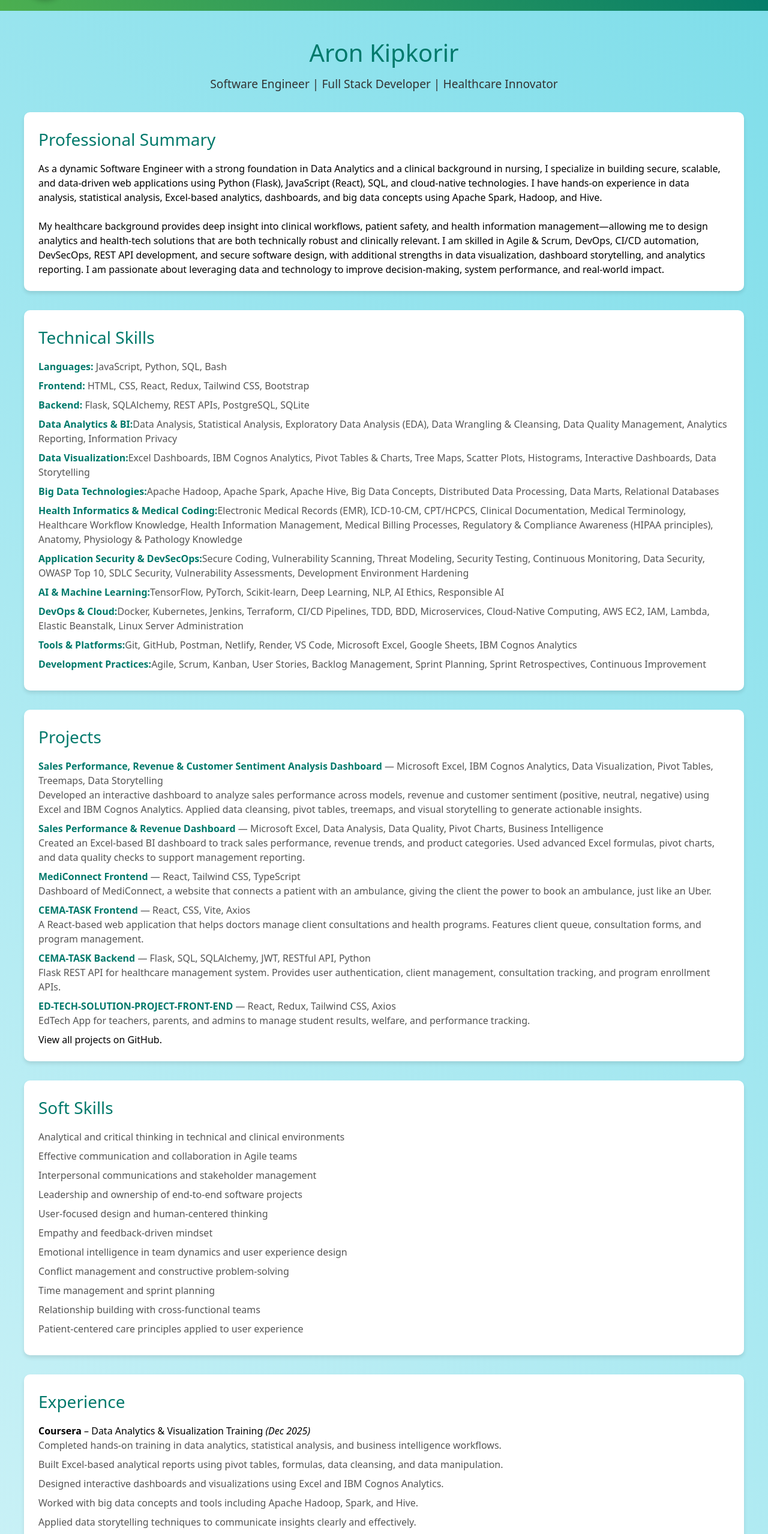
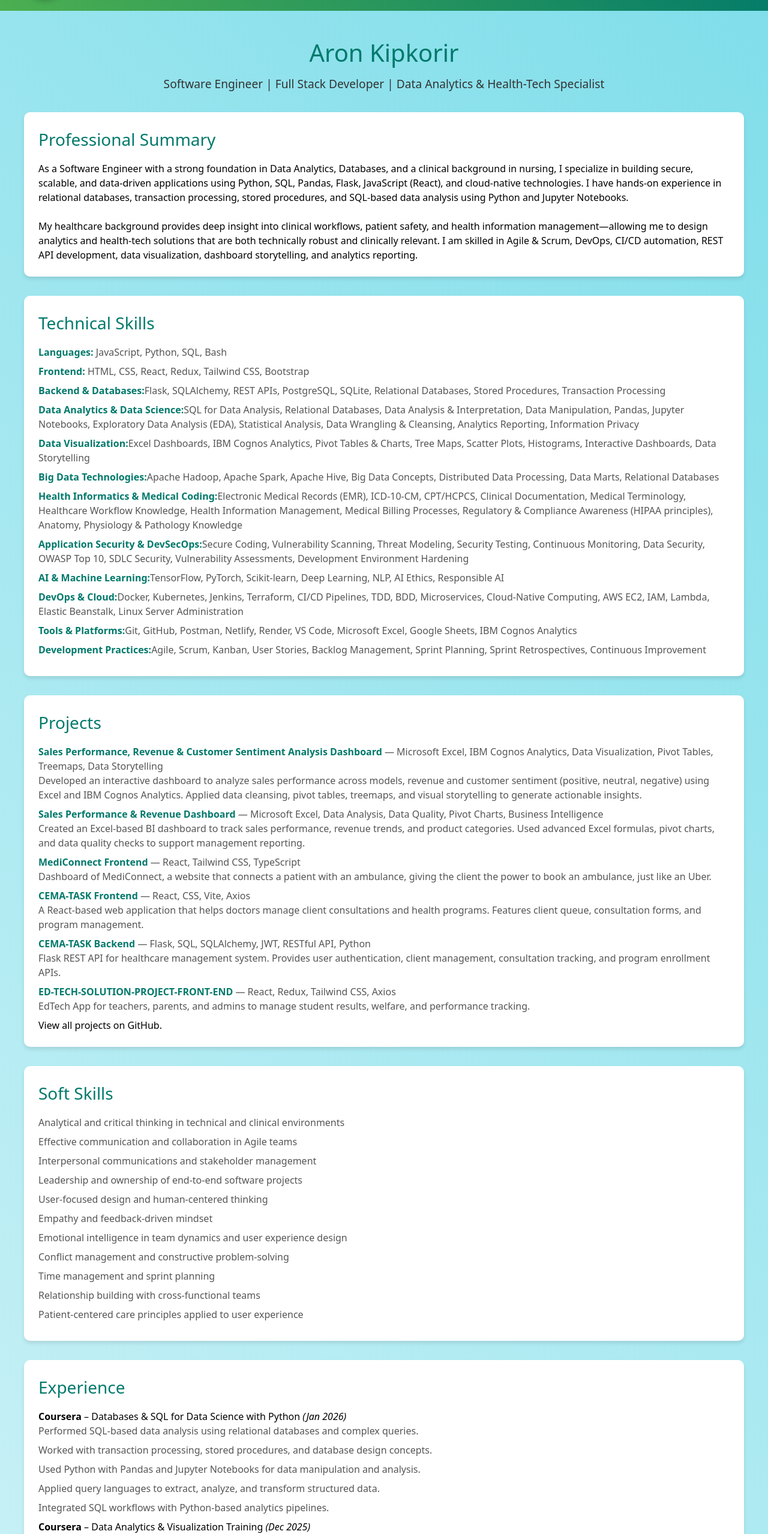
Before and after one commit to ARVLEMED/Aron-Portfolio, a React (Create React App) app: page /resume in a window 1280 px wide. Shown: the part 92-2649 px from the top of the page at 60% size. Built offline with nearby package versions, Linux system fonts and the light colour scheme.

Commit message:
Update:updates skills,certification,resume and home pages

```diff
--- a/src/components/CertificationsPage.js
+++ b/src/components/CertificationsPage.js
@@ -4,8 +4,18 @@ import { ThemeContext } from '../App';
 import './Certifications.css';
 
 const certifications = [
+  {
+  id: 1,
+  title: 'Databases and SQL for Data Science with Python',
+  issuer: 'Coursera',
+  date: 'January 2026',
+  description:
+    'Completed hands-on training in SQL and relational databases for data science, covering data analysis, data manipulation, transaction processing, stored procedures, query languages, and database concepts using Python, Pandas, and Jupyter Notebooks.',
+  link: 'https://www.coursera.org/account/accomplishments/certificate/SGNPPSD0UUWM',
+},
+
     {
-    id: 1,
+    id: 2,
     title: 'Introduction to Data Analytics',
     issuer: 'Coursera',
     date: 'December 2025',
@@ -14,7 +24,7 @@ const certifications = [
     link: 'https://www.coursera.org/account/accomplishments/certificate/NF7QC1YAVF2H',
   },
   {
-    id: 2,
+    id: 3,
     title: 'Excel Basics for Data Analysis',
     issuer: 'Coursera',
     date: 'December 2025',
@@ -23,7 +33,7 @@ const certifications = [
     link: 'https://www.coursera.org/account/accomplishments/certificate/WDRDP6X1PVA2',
   },
   {
-    id: 3,
+    id: 4,
     title: 'Data Visualization & Dashboards with Excel and Cognos',
     issuer: 'Coursera',
     date: 'December 2025',
@@ -33,7 +43,7 @@ const certifications = [
   },
 
   {
-    id: 4,
+    id: 5,
     title: 'Medical Billing and Coding Essentials',
     issuer: 'Coursera',
     date: 'December 2025',
@@ -42,7 +52,7 @@ const certifications = [
     link: 'https://www.coursera.org/account/accomplishments/specialization/certificate/651VG13XFW1J',
   },
   {
-    id: 5,
+    id: 6,
     title: 'Introduction to Agile Development and Scrum',
     issuer: 'Coursera',
     date: 'November 2025',
@@ -51,7 +61,7 @@ const certifications = [
     link: 'https://www.coursera.org/account/accomplishments/certificate/J1Y0K3ZVGQS1',
   },
   {
-    id: 6,
+    id: 7,
     title: 'Introduction to DevOps',
     issuer: 'Coursera',
     date: 'November 2025',
@@ -60,7 +70,7 @@ const certifications = [
     link: 'https://www.coursera.org/account/accomplishments/certificate/U4IS2CVANF1I',
   },
   {
-    id: 7,
+    id: 8,
     title: 'Application Security for Developers and DevOps Professionals',
     issuer: 'Coursera',
     date: 'November 2025',
@@ -69,7 +79,7 @@ const certifications = [
     link: 'https://www.coursera.org/account/accomplishments/certificate/CFRX1AMXAZWE',
   },
   {
-    id: 8,
+    id: 9,
     title: 'Artificial Intelligence Launchpad',
     issuer: 'Moringa School',
     date: 'October 2025',
@@ -78,7 +88,7 @@ const certifications = [
     link: 'https://moringa.my.salesforce-sites.com/certificateStatus?id=a0PQ200000MtHduMAF',
   },
   {
-    id: 9,
+    id: 10,
     title: 'AWS Academy Graduate - Cloud Foundations',
     issuer: 'Amazon Web Services (AWS)',
     date: 'June 2025',
@@ -86,7 +96,7 @@ const certifications = [
     link: 'https://www.credly.com/badges/4f87d4a2-80d7-44fc-ae0a-8d04ad75b477/linked_in_profile',
   },
   {
-    id: 10,
+    id: 11,
     title: 'Full Stack Web Development',
     issuer: 'Moringa School',
     date: 'March 2025',
@@ -95,7 +105,7 @@ const certifications = [
     link: '/Certificates/aron_kipkorir_moringa_software_engineering_cert.png',
   },
   {
-    id: 11,
+    id: 12,
     title: 'Data Visualization',
     issuer: 'freeCodeCamp',
     date: 'June 2025',
@@ -103,7 +113,7 @@ const certifications = [
     link: 'https://www.freecodecamp.org/certification/fcc48dfc922-8d03-480b-a201-002e5d015f2b/data-visualization',
   },
   {
-    id: 12,
+    id: 13,
     title: 'Front End Development Libraries',
     issuer: 'freeCodeCamp',
     date: 'June 2025',
@@ -111,7 +121,7 @@ const certifications = [
     link: 'https://www.freecodecamp.org/certification/fcc48dfc922-8d03-480b-a201-002e5d015f2b/front-end-development-libraries',
   },
   {
-    id: 13,
+    id: 14,
     title: 'JavaScript Algorithms and Data Structures',
     issuer: 'freeCodeCamp',
     date: 'May 2025',
@@ -120,7 +130,7 @@ const certifications = [
     link: 'https://www.freecodecamp.org/certification/fcc48dfc922-8d03-480b-a201-002e5d015f2b/javascript-algorithms-and-data-structures-v8',
   },
   {
-    id: 14,
+    id: 15,
     title: 'Responsive Web Design',
     issuer: 'freeCodeCamp',
     date: 'April 2025',
@@ -128,7 +138,7 @@ const certifications = [
     link: 'https://www.freecodecamp.org/certification/fcc48dfc922-8d03-480b-a201-002e5d015f2b/responsive-web-design',
   },
   {
-    id: 15,
+    id: 16,
     title: 'Bachelor of Science in Nursing',
     issuer: 'Daystar University',
     date: 'November 2023',
--- a/src/components/Homepage.js
+++ b/src/components/Homepage.js
@@ -8,7 +8,8 @@ const Home = () => {
     <div className="home">
       <div className="home-content">
         <h1>Hi, I'm Aron Kipkorir</h1>
-        <p>Software Engineer | Full Stack Developer | Healthcare Innovator</p>
+        <p>Software Engineer | Full Stack Developer | Data Analytics & Health-Tech Specialist</p>
+
 
         <div className="cta-buttons">
           <Link to="/resume" className="btn btn-primary">View My Resume</Link>
--- a/src/components/Resumepage.js
+++ b/src/components/Resumepage.js
@@ -26,7 +26,8 @@ const Resume = () => {
     html2pdf()
       .set({
         margin: [0.2, 0.2, 0.2, 0.2],
-        filename: 'Aron_Kipkorir_Resume.pdf',
+        filename: 'Aron_Kipkorir_Software_Engineer_Data_Analytics_Resume.pdf',
+
         html2canvas: { scale: 1.5, useCORS: true },
         jsPDF: { unit: 'in', format: 'a4', orientation: 'portrait' },
       })
@@ -41,7 +42,8 @@ const Resume = () => {
     <div className={`resume ${darkMode ? 'dark' : ''}`} aria-label="Resume page">
       <motion.header initial={{ opacity: 0 }} animate={{ opacity: 1 }} transition={{ duration: 0.8 }}>
         <h1>Aron Kipkorir</h1>
-        <p>Software Engineer | Full Stack Developer | Healthcare Innovator</p>
+        <p>Software Engineer | Full Stack Developer | Data Analytics & Health-Tech Specialist</p>
+
       </motion.header>
 
       <div ref={resumeRef} className="resume-content">
@@ -50,18 +52,17 @@ const Resume = () => {
         <motion.section className="resume-section" variants={sectionVariants} initial="hidden" animate="visible">
           <h2>Professional Summary</h2>
           <p>
-  As a dynamic Software Engineer with a strong foundation in Data Analytics and a clinical background in nursing,
-  I specialize in building secure, scalable, and data-driven web applications using Python (Flask), JavaScript (React),
-  SQL, and cloud-native technologies. I have hands-on experience in data analysis, statistical analysis, Excel-based
-  analytics, dashboards, and big data concepts using Apache Spark, Hadoop, and Hive.
+  As a Software Engineer with a strong foundation in Data Analytics, Databases, and a clinical background in nursing,
+  I specialize in building secure, scalable, and data-driven applications using Python, SQL, Pandas, Flask,
+  JavaScript (React), and cloud-native technologies. I have hands-on experience in relational databases,
+  transaction processing, stored procedures, and SQL-based data analysis using Python and Jupyter Notebooks.
   <br /><br />
   My healthcare background provides deep insight into clinical workflows, patient safety, and health information
   management—allowing me to design analytics and health-tech solutions that are both technically robust and
-  clinically relevant. I am skilled in Agile & Scrum, DevOps, CI/CD automation, DevSecOps, REST API development,
-  and secure software design, with additional strengths in data visualization, dashboard storytelling, and
-  analytics reporting. I am passionate about leveraging data and technology to improve decision-making,
-  system performance, and real-world impact.
+  clinically relevant. I am skilled in Agile & Scrum, DevOps, CI/CD automation, REST API development,
+  data visualization, dashboard storytelling, and analytics reporting.
 </p>
+
 
         </motion.section>
 
@@ -71,13 +72,25 @@ const Resume = () => {
           <ul>
             <li><strong>Languages:</strong> JavaScript, Python, SQL, Bash</li>
             <li><strong>Frontend:</strong> HTML, CSS, React, Redux, Tailwind CSS, Bootstrap</li>
-            <li><strong>Backend:</strong> Flask, SQLAlchemy, REST APIs, PostgreSQL, SQLite</li>
             <li>
-  <strong>Data Analytics & BI:</strong>
-  Data Analysis, Statistical Analysis, Exploratory Data Analysis (EDA),
-  Data Wrangling & Cleansing, Data Quality Management,
+  <strong>Backend & Databases:</strong>
+  Flask, SQLAlchemy, REST APIs,
+  PostgreSQL, SQLite,
+  Relational Databases,
+  Stored Procedures,
+  Transaction Processing
+</li>
+
+            <li>
+  <strong>Data Analytics & Data Science:</strong>
+  SQL for Data Analysis, Relational Databases,
+  Data Analysis & Interpretation, Data Manipulation,
+  Pandas, Jupyter Notebooks,
+  Exploratory Data Analysis (EDA),
+  Statistical Analysis, Data Wrangling & Cleansing,
   Analytics Reporting, Information Privacy
 </li>
+
 
 <li>
   <strong>Data Visualization:</strong>
@@ -177,8 +190,18 @@ const Resume = () => {
         {/* ===== Experience ===== */}
         <motion.section className="resume-section" variants={sectionVariants} initial="hidden" animate="visible">
           <h2>Experience</h2>
+          <p><strong>Coursera</strong> – Databases & SQL for Data Science with Python <em>(Jan 2026)</em></p>
+<ul>
+  <li>Performed SQL-based data analysis using relational databases and complex queries.</li>
+  <li>Worked with transaction processing, stored procedures, and database design concepts.</li>
+  <li>Used Python with Pandas and Jupyter Notebooks for data manipulation and analysis.</li>
+  <li>Applied query languages to extract, analyze, and transform structured data.</li>
+  <li>Integrated SQL workflows with Python-based analytics pipelines.</li>
+</ul>
+
           <p><strong>Coursera</strong> – Data Analytics & Visualization Training <em>(Dec 2025)</em></p>
 <ul>
+
   <li>Completed hands-on training in data analytics, statistical analysis, and business intelligence workflows.</li>
   <li>Built Excel-based analytical reports using pivot tables, formulas, data cleansing, and data manipulation.</li>
   <li>Designed interactive dashboards and visualizations using Excel and IBM Cognos Analytics.</li>
@@ -232,7 +255,12 @@ const Resume = () => {
         {/* ===== Education ===== */}
         <motion.section className="resume-section" variants={sectionVariants} initial="hidden" animate="visible">
           <h2>Education</h2>
+
           <ul>
+            <li>
+  <strong>Coursera</strong> – Databases and SQL for Data Science with Python <em>(Jan 2026)</em>
+</li>
+
             <li><strong>Coursera</strong> – Introduction to Data Analytics <em>(Dec 2025)</em></li>
 <li><strong>Coursera</strong> – Excel Basics for Data Analysis <em>(Dec 2025)</em></li>
 <li><strong>Coursera</strong> – Data Visualization & Dashboards with Excel and Cognos <em>(Dec 2025)</em></li>
--- a/src/components/Skillspage.js
+++ b/src/components/Skillspage.js
@@ -13,7 +13,7 @@ const SkillsPage = () => {
           <section className="skills-category">
             <h2>Programming Languages</h2>
             <ul>
-              <li>Python</li>
+              <li>Python (Data Science & Backend Development)</li>
               <li>JavaScript</li>
               <li>SQL</li>
               <li>Bash</li>
@@ -36,6 +36,8 @@ const SkillsPage = () => {
               <li>PostgreSQL</li>
               <li>SQLite</li>
               <li>Relational Databases</li>
+              <li>Stored Procedures</li>
+              <li>Transaction Processing</li>
               <li>Data Marts</li>
             </ul>
           </section>
@@ -44,10 +46,12 @@ const SkillsPage = () => {
             <h2>Data Analytics & Business Intelligence</h2>
             <ul>
               <li>Data Analysis & Interpretation</li>
+              <li>Data Manipulation & Wrangling</li>
+              <li>Pandas (Python)</li>
+              <li>Jupyter Notebooks</li>
+              <li>Exploratory Data Analysis (EDA)</li>
               <li>Statistical Analysis</li>
-              <li>Data Wrangling & Cleansing</li>
               <li>Data Quality Management</li>
-              <li>Exploratory Data Analysis (EDA)</li>
               <li>Analytics & Reporting</li>
               <li>Information Privacy & Data Ethics</li>
             </ul>
```
